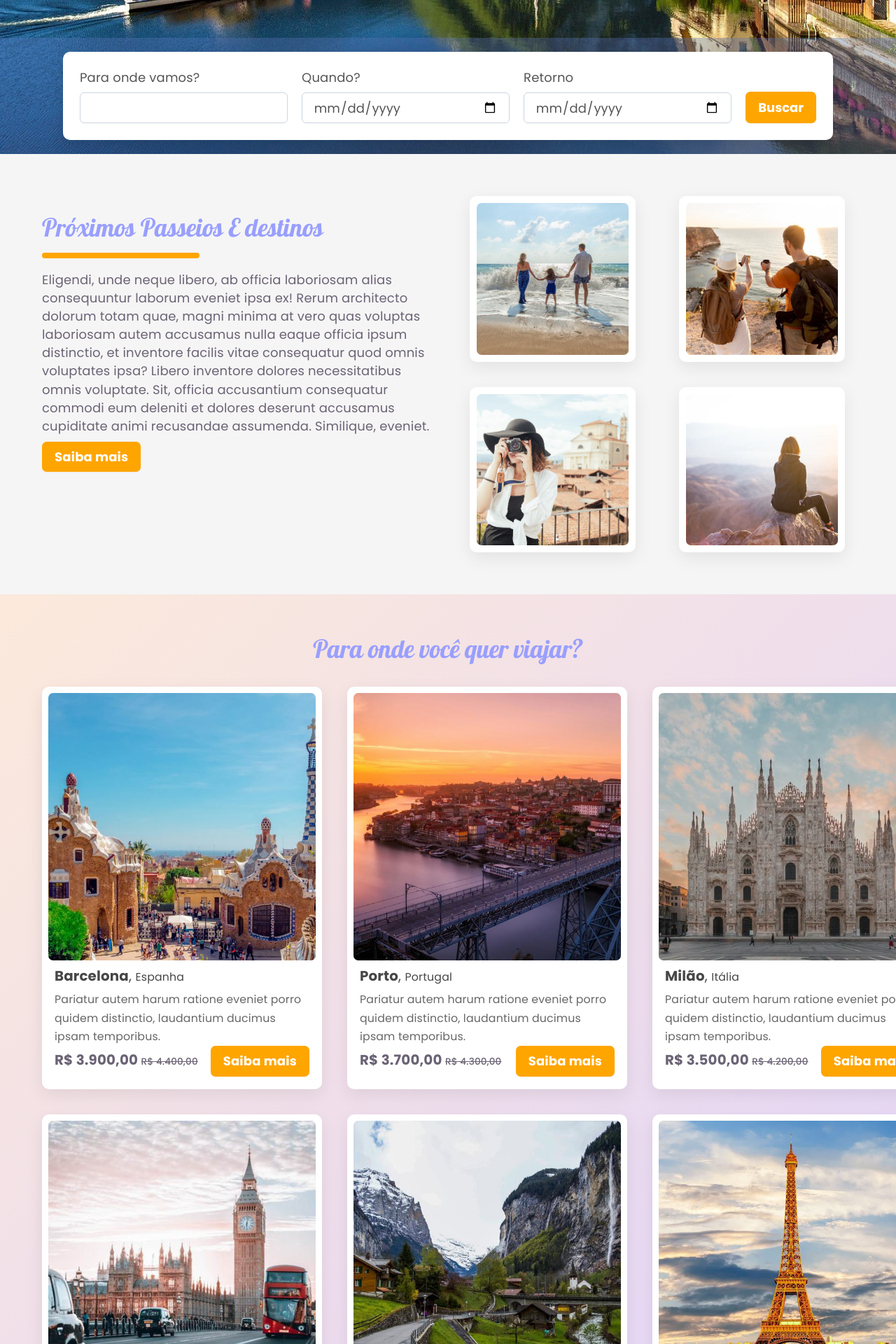
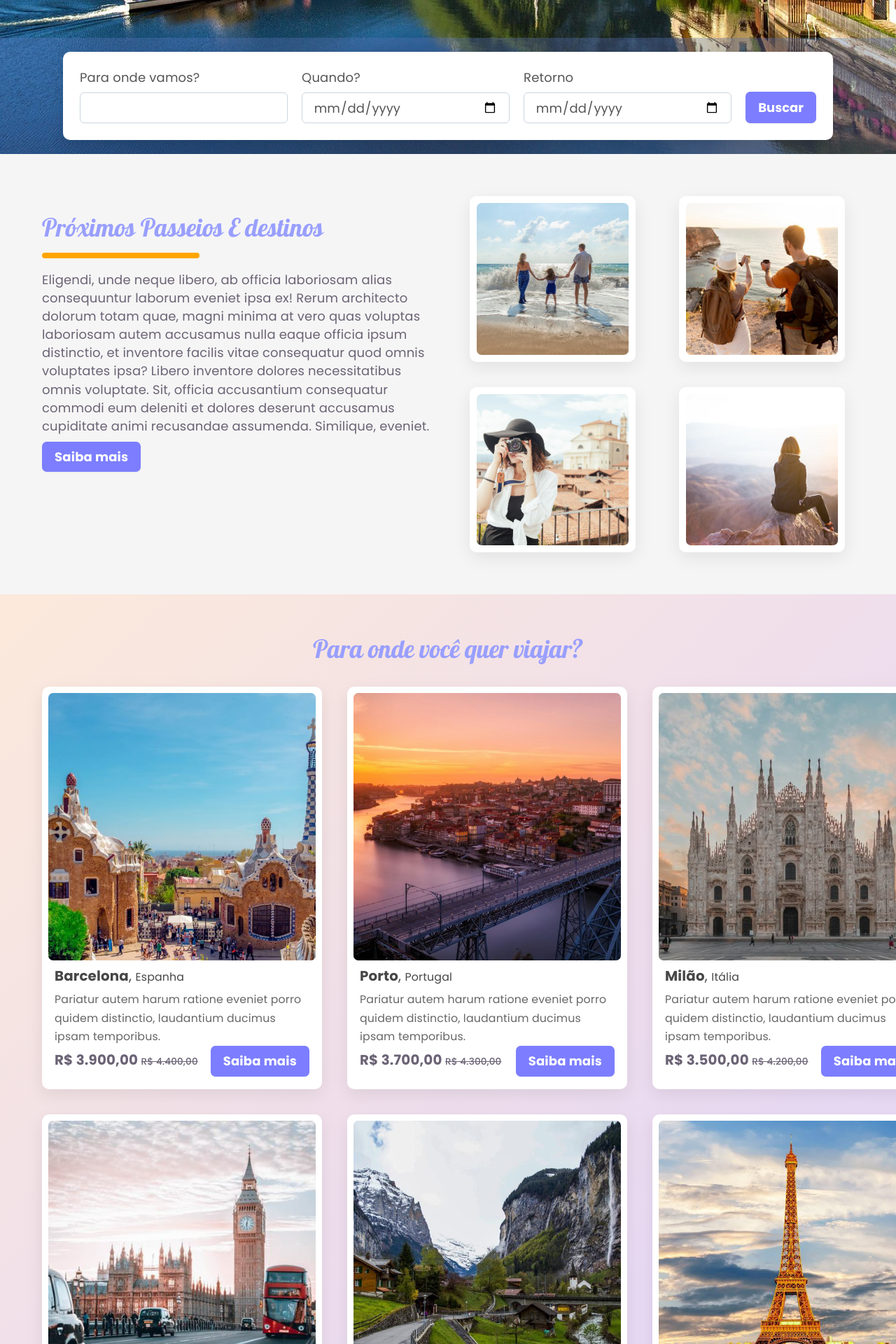
Before and after one commit to GabrielAndreDEV/explore-world, a React (Vite) app: page / in a window 1280 px wide. Shown: the part 580-2500 px from the top of the page at 70% size. Built offline with nearby package versions, Linux system fonts and the light colour scheme.

Commit message:
feat: chance btn color to indigo

```diff
--- a/src/CardsSection.jsx
+++ b/src/CardsSection.jsx
@@ -28,7 +28,7 @@ export const CardsSection = () => {
                                 <span className='old-price'>{formatBRL(card.oldPrice)}</span>
                             </div>
 
-                            <a href='#'className='button btn-orange font-bold'>Saiba mais</a>
+                            <a href='#'className='button btn-indigo font-bold'>Saiba mais</a>
                         </div>
                     </Card>
                 ))}
--- a/src/Footer.jsx
+++ b/src/Footer.jsx
@@ -38,7 +38,7 @@ export const Footer = () => {
                 placeholder="Informe seu E-mail"
                 className="newsletter-input"
               />
-              <button type="submit" className="btn-orange font-bold">Enviar</button>
+              <button type="submit" className="btn-indigo font-bold">Enviar</button>
             </form>
           </div>
 
--- a/src/Hero.jsx
+++ b/src/Hero.jsx
@@ -26,7 +26,7 @@ export const Hero = () => {
               <input id="end_date" name="end_date" type="date" />
             </div>
 
-            <button type='submit' className="search-btn btn-orange">Buscar</button>
+            <button type='submit' className="search-btn btn-indigo">Buscar</button>
           </div>
         </form>
       </div>
--- a/src/HomeInfo.jsx
+++ b/src/HomeInfo.jsx
@@ -19,7 +19,7 @@ export const HomeInfo = () => {
                     et inventore facilis vitae consequatur quod omnis voluptates ipsa? Libero inventore dolores necessitatibus omnis voluptate. Sit,
                     officia accusantium consequatur commodi eum deleniti et dolores deserunt accusamus cupiditate animi recusandae assumenda. Similique, eveniet.
                 </p>
-                <a href='#' className='button btn-orange font-bold'>Saiba mais</a>
+                <a href='#' className='button btn-indigo font-bold'>Saiba mais</a>
             </div>
 
             <div className='w-100 cards'>
--- a/src/css/index.css
+++ b/src/css/index.css
@@ -127,7 +127,6 @@ button, a.button {
   padding: 0.5rem 1rem;
   border-radius: 0.375rem;
   color: white;
-  font-weight: 00;
   box-shadow: 0 1px 2px 0 rgb(0 0 0 / 0.05);
   border: none;
   cursor: pointer;
@@ -144,7 +143,12 @@ a.button {
 }
 
 .btn-orange {
-  background: orange;
+  background-color: orange;
+  color: white;
+}
+
+.btn-indigo {
+  background-color: #7c7eff;
   color: white;
 }
 
```
